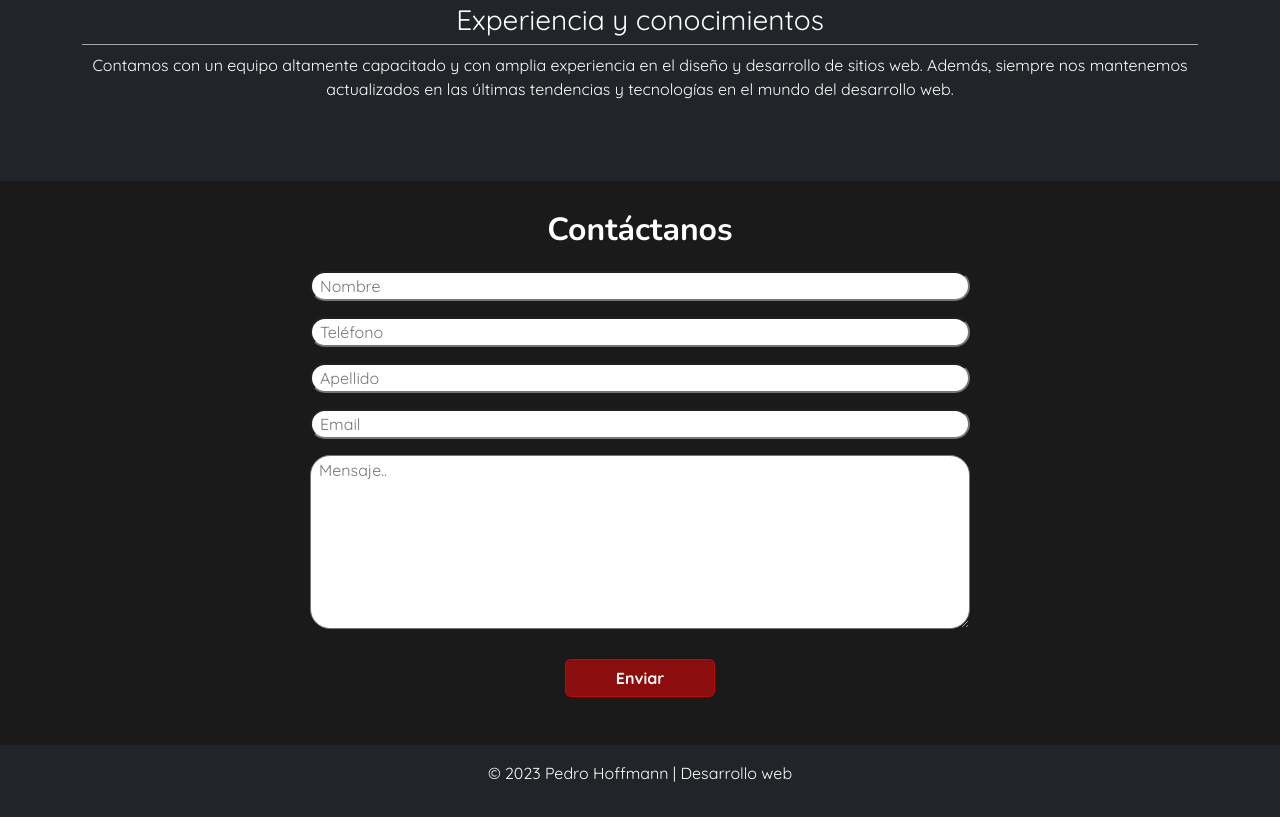
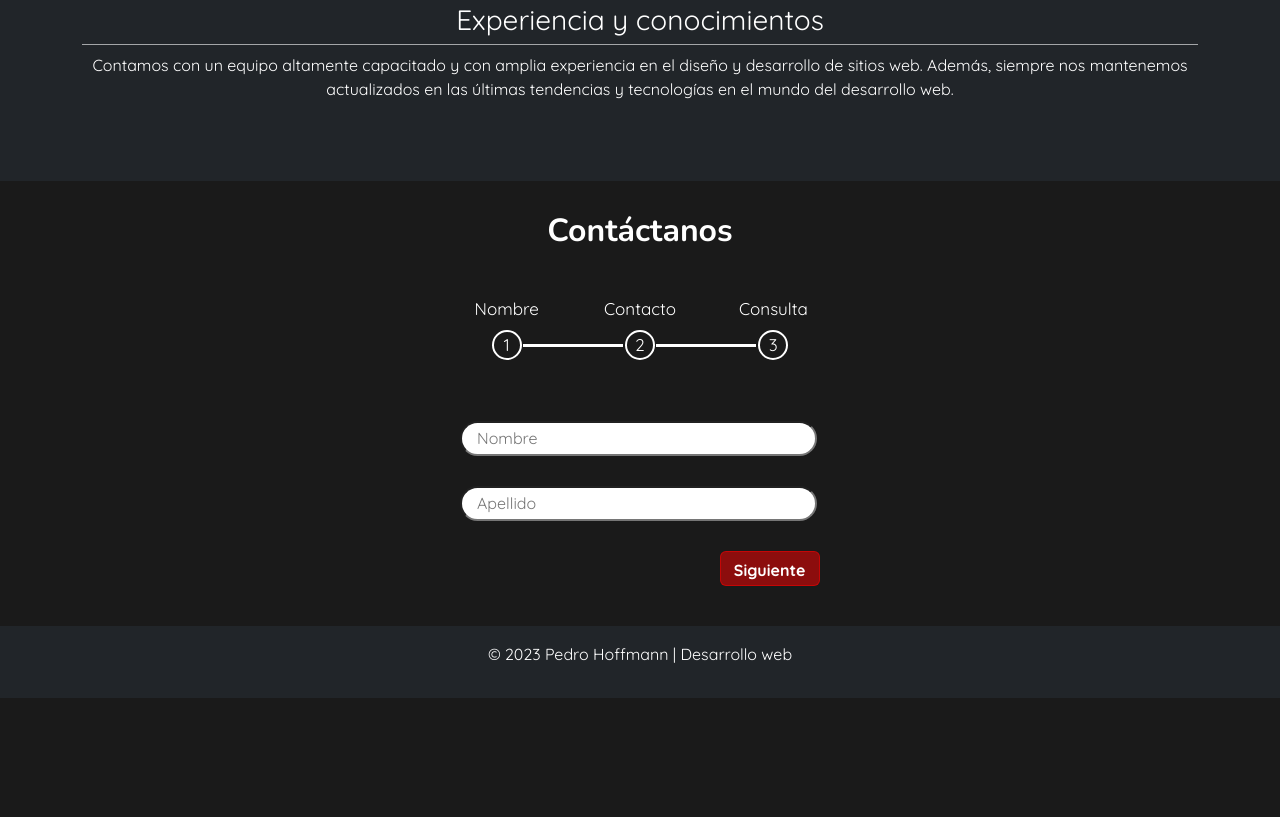
Before and after one commit to HoffmannPedro/Trabajo-Integrador, a plain HTML site: page index.html in a window 1280 px wide. Shown: the part 1433-2250 px from the top of the page. After the commit the page ends 2131 px from the top, so only its background shows below. Drawn offline with nearby package versions, Linux system fonts and the light colour scheme.

Commit message:
Agrego archivo .js y varios estilos CSS asi como también modificaciones en index.html

```diff
--- a/css/styles.css
+++ b/css/styles.css
@@ -99,6 +99,12 @@ h3 {
     opacity: 1;
 }
 
+@media (max-width: 850px) {
+    #presentacion {
+        width: 90%;
+    }
+}
+
 .contacto {
     display: flex;
 }
@@ -126,10 +132,68 @@ img {
     opacity: .7;
 }
 
-input,
-textarea {
+
+.boton {
+    display: flex;
+    justify-content: center;
+}
+
+.btn {
+    font-weight: 800;
+    width: 100px;
+    background-color: rgba(255, 0, 0, 0.499);
+    border-color: rgba(255, 0, 0, 0.499);
+}
+
+/* FORMULARIO DE PROCESOS */
+.contenedor_form {
+    display: flex;
+    align-items: center;
+    justify-content: center;
+    text-align: center;
+    max-width: 400px;
+    margin: 0 auto;
+    padding: 25px 0;
+}
+
+.formulario {
+    width: 100%;
+    overflow: hidden;
+}
+
+
+.formulario form {
+    display: flex;
+    width: 300%;
+}
+
+.pagina {
+    width: 33.3%;
+    transition: margin-left 0.5s ease-in-out;
+}
+
+.paso_pagina {
+    display: flex;
+    flex-direction: column;
+    justify-content: center;
+    align-items: center;
+}
+
+.paso_pagina input {
+    width: 100%;
+    height: 100%;
     max-width: 660px;
     border-radius: 20px;
+    padding-left: 15px;
+}
+
+.paso_pagina textarea {
+    border-radius: 20px;
+    width: 100%;
+    height: 100%;
+    margin-left: 1px;
+    padding-left: 15px;
+
 }
 
 @media (max-width: 600px) {
@@ -140,10 +204,6 @@ textarea {
     }
 }
 
-.caja_inputs {
-    max-width: 660px;
-}
-
 input:focus,
 textarea:focus {
     border-color: rgba(255, 0, 0, 0.499);
@@ -151,13 +211,129 @@ textarea:focus {
     outline: 0 none;
 }
 
-.boton {
-    display: flex;
+.campo_textarea {
+    height: 100px !important;
 }
 
-.btn {
-    font-weight: 800;
-    width: 150px;
-    background-color: rgba(255, 0, 0, 0.499);
-    border-color: rgba(255, 0, 0, 0.499);
+.campo {
+    height: 35px;
+    width: 100%;
+    margin: 15px 0;
+    display: flex;
+    position: relative;
+    padding: 0 20px;
 }
+
+.btns {
+    width: 100%;
+}
+
+.barra_progreso {
+    display: flex !important;
+    margin: 40px 0;
+}
+
+.paso {
+    text-align: center;
+    width: 100%;
+    position: relative;
+}
+
+.paso p {
+    font-size: 17px;
+    font-weight: 500;
+    margin-bottom: 8px;
+}
+
+.num {
+    position: relative;
+    width: 30px;
+    height: 30px;
+    border: 2px solid white;
+    border-radius: 50%;
+    display: inline-block;
+    font-weight: 500;
+    font-size: 17px;
+    transition: 0.3s;
+}
+
+.num.active {
+    border-color: green;
+    background-color: green;
+}
+
+.num span {
+    font-weight: 500;
+    font-size: 17px;
+    position: absolute;
+    left: 50%;
+    transform: translateX(-50%);
+}
+
+.num.active span {
+    display: none;
+}
+
+.check {
+    display: none !important;
+    position: absolute;
+    left: 50%;
+    top: 70%;
+    font-size: 15px;
+    font-weight: 700;
+    transform: translate(-50%, -50%);
+}
+
+.check.active {
+    display: block !important;
+}
+
+.num::before,
+.num::after {
+    position: absolute;
+    content: '';
+    width: 100px;
+    height: 3px;
+    bottom: 11px;
+    right: -103px;
+    background: #fff;
+}
+
+@media (max-width: 420px) {
+
+    .num::before,
+    .num::after {
+        width: 90px;
+        right: -98px;
+    }
+}
+
+.paso:last-child .num::before,
+.paso:last-child .num::after {
+    display: none;
+}
+
+.num.active::after {
+    background: green;
+    animation: mov_Linea 0.5s linear forwards;
+    transform: scaleX(0);
+    transform-origin: left;
+}
+
+@keyframes mov_Linea {
+    100% {
+        transform: scaleX(1);
+    }
+}
+
+.error {
+    color: red;
+    text-align: center;
+    font-size: 25px;
+    padding-top: 6px;
+    padding-left: 3px;
+}
+
+.aviso-error {
+    color: red;
+}
--- a/index.html
+++ b/index.html
@@ -20,6 +20,9 @@
 	<link rel="preconnect" href="https://fonts.googleapis.com">
 	<link rel="preconnect" href="https://fonts.gstatic.com" crossorigin>
 	<link href="https://fonts.googleapis.com/css2?family=DM+Serif+Display:ital@0;1&display=swap" rel="stylesheet">
+	<script src="https://code.jquery.com/jquery-3.6.4.js"
+		integrity="sha256-a9jBBRygX1Bh5lt8GZjXDzyOB+bWve9EiO7tROUtj/E=" crossorigin="anonymous"></script>
+	<script src="https://kit.fontawesome.com/3274f42bd5.js" crossorigin="anonymous"></script>
 </head>
 
 <body>
@@ -88,41 +91,93 @@
 		</div>
 	</section>
 
-	<section class="container" id="contacto">
-		<form action="">
-			<div class="row justify-content-center mt-4">
-				<div class="col-sm-6 justify-content-center p0 w80 caja_inputs">
-					<div class="col-sm-12 contacto justify-content-center">
-						<h2>Contáctanos</h2>
+	<section class="contenedor_form" id="contacto">
+		<div class="formulario">
+			<div class="titulo">
+				<h2>Contáctanos</h2>
+			</div>
+
+			<div class="barra_progreso">
+				<div class="paso">
+					<p>Nombre</p>
+					<div class="num">
+						<span>1</span>
 					</div>
-					<input class="col-sm-12 ps-2 my-2" type="text" name="nombre" id="nombre" placeholder="Nombre">
-					<input class="col-sm-12 ps-2 my-2" type="tel" name="telefono" id="telefono" placeholder="Teléfono">
+					<div class="check fas fa-check"></div>
+				</div>
+				<div class="paso">
+					<p>Contacto</p>
+					<div class="num">
+						<span>2</span>
+					</div>
+					<div class="check fas fa-check"></div>
+				</div>
+				<div class="paso">
+					<p>Consulta</p>
+					<div class="num">
+						<span>3</span>
+					</div>
+					<div class="check fas fa-check"></div>
 				</div>
 			</div>
-			<div class="row justify-content-center">
-				<div class="col-sm-6 p0 w80 caja_inputs">
-					<input class="col-sm-12 ps-2 my-2" type="text" name="apellido" id="apellido" placeholder="Apellido">
-					<input class="col-sm-12 ps-2 my-2" type="email" name="email" id="email" placeholder="Email">
+			<b class="aviso-error" id="aviso-error"></b>
+			<form action="#" method="post">
+				<!-- Pagina 1 -->
+				<div class="pagina movPag">
+					<div class="paso_pagina">
+						<div class="campo">
+							<input type="text" name="nombre" id="nombre" placeholder="Nombre">
+							<b class="error" id="name-error">
+							</b>
+						</div>
+						<div class="campo">
+							<input type="text" name="apellido" id="apellido" placeholder="Apellido">
+							<b class="error" id="apellido-error"></b>
+						</div>
+						<div class="campo btns justify-content-end">
+							<button type="button" class="btn btn-danger boton siguiente">Siguiente</button>
+						</div>
+					</div>
 				</div>
-			</div>
-			<div class="row justify-content-center">
-				<div class="col-sm-6 p0 w80 caja_inputs">
-					<textarea class="col-sm-12 ps-2 my-2 mb-4" name="mensaje" id="mensaje" rows="7"
-						placeholder="Mensaje.."></textarea>
+				<!-- Pagina 2 -->
+				<div class="pagina">
+					<div class="paso_pagina">
+						<div class="campo">
+							<input type="tel" name="telefono" id="telefono" placeholder="Teléfono">
+						</div>
+						<div class="campo">
+							<input type="email" name="email" id="email" placeholder="Email">
+						</div>
+						<div class="campo btns justify-content-between">
+							<button type="button" class="btn btn-danger boton atras1">Atrás</button>
+							<button type="button" class="btn btn-danger boton siguiente3">Siguiente</button>
+						</div>
+					</div>
 				</div>
-			</div>
-			<div class="row">
-				<div class="boton justify-content-center mb-5">
-					<button class="btn btn-danger">Enviar</button>
+				<!-- Pagina 3 -->
+				<div class="pagina">
+					<div class="paso_pagina">
+						<div class="campo campo_textarea">
+							<textarea name="mensaje" id="mensaje" rows="7" placeholder="Mensaje.."></textarea>
+						</div>
+						<div class="campo btns justify-content-between">
+							<button type="button" class="btn btn-danger boton atras2">Atrás</button>
+							<button type="submit" class="btn btn-danger boton enviar">Enviar</button>
+						</div>
+					</div>
 				</div>
-			</div>
-		</form>
+
+		</div>
 	</section>
 	<footer class="bg-dark text-center py-3">
 		<div class="container">
 			<p>© 2023 Pedro Hoffmann | Desarrollo web</p>
 		</div>
 	</footer>
+
+
+	<script src="/js/movimiento.js"></script>
+
 </body>
 
 </html>
--- /dev/null
+++ b/js/movimiento.js
@@ -0,0 +1,70 @@
+$(document).ready(function () {
+    // Movimiento de formulario
+    const movPag = $('.movPag');
+    const btn_adelante2 = $('.siguiente');
+
+    const btn_atras1 = $('.atras1');
+    const btn_adelante3 = $('.siguiente3');
+    const btn_atras2 = $('.atras2');
+    const btn_enviar = $('.enviar');
+
+    const texto_progreso = $('.paso p');
+    const check_progreso = $('.paso .check');
+    const num = $('.paso .num');
+
+    let max = 3;
+    let cont = 1;
+
+    btn_adelante2.on("click", function (event) {
+
+        let nombre = $('#nombre').val();
+        let apellido = $('#apellido').val();
+
+        if (nombre == "" || apellido == "") {
+            $('#name-error').text("*");
+            $('#apellido-error').text("*");
+            $('#aviso-error').text("Los campos con * son obligatorios");
+        } else {
+            $('#name-error').text("");
+            $('#apellido-error').text("");
+            $('#aviso-error').text("");
+            event.preventDefault();
+            movPag.css("margin-left", "-33.3%");
+            num.eq(cont - 1).addClass('active');
+            check_progreso.eq(cont - 1).addClass('active');
+            cont += 1;
+        }
+
+    });
+
+    btn_atras1.on("click", function (event) {
+        event.preventDefault();
+        movPag.css("margin-left", "0%");
+        num.eq(cont - 2).removeClass('active');
+        check_progreso.eq(cont - 2).removeClass('active');
+        cont -= 1;
+    });
+
+    btn_adelante3.on("click", function (event) {
+        event.preventDefault();
+        movPag.css("margin-left", "-66.6%");
+        num.eq(cont - 1).addClass('active');
+        check_progreso.eq(cont - 1).addClass('active');
+        cont += 1;
+    });
+
+    btn_atras2.on("click", function (event) {
+        event.preventDefault();
+        movPag.css("margin-left", "-33.3%");
+        num.eq(cont - 2).removeClass('active');
+        check_progreso.eq(cont - 2).removeClass('active');
+        cont -= 1;
+    });
+
+    btn_enviar.on("click", function (event) {
+        event.preventDefault();
+    });
+    // ----------------------------------------------
+
+
+});
```
